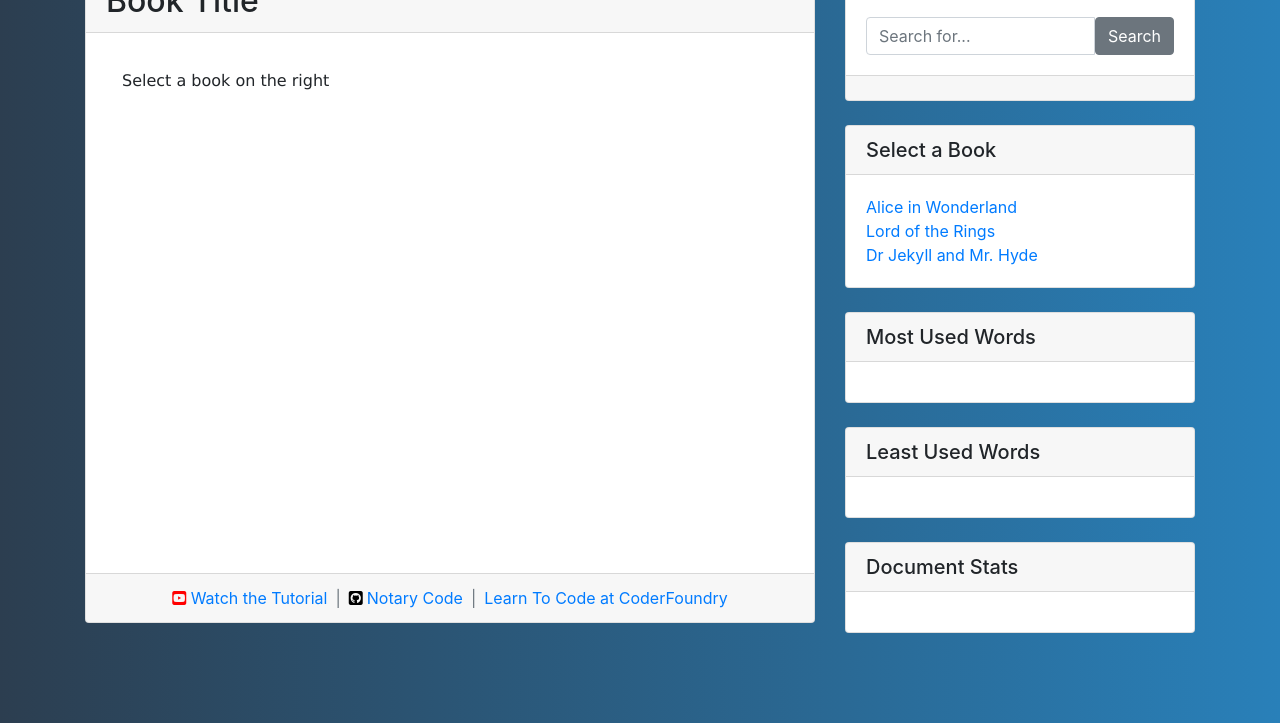
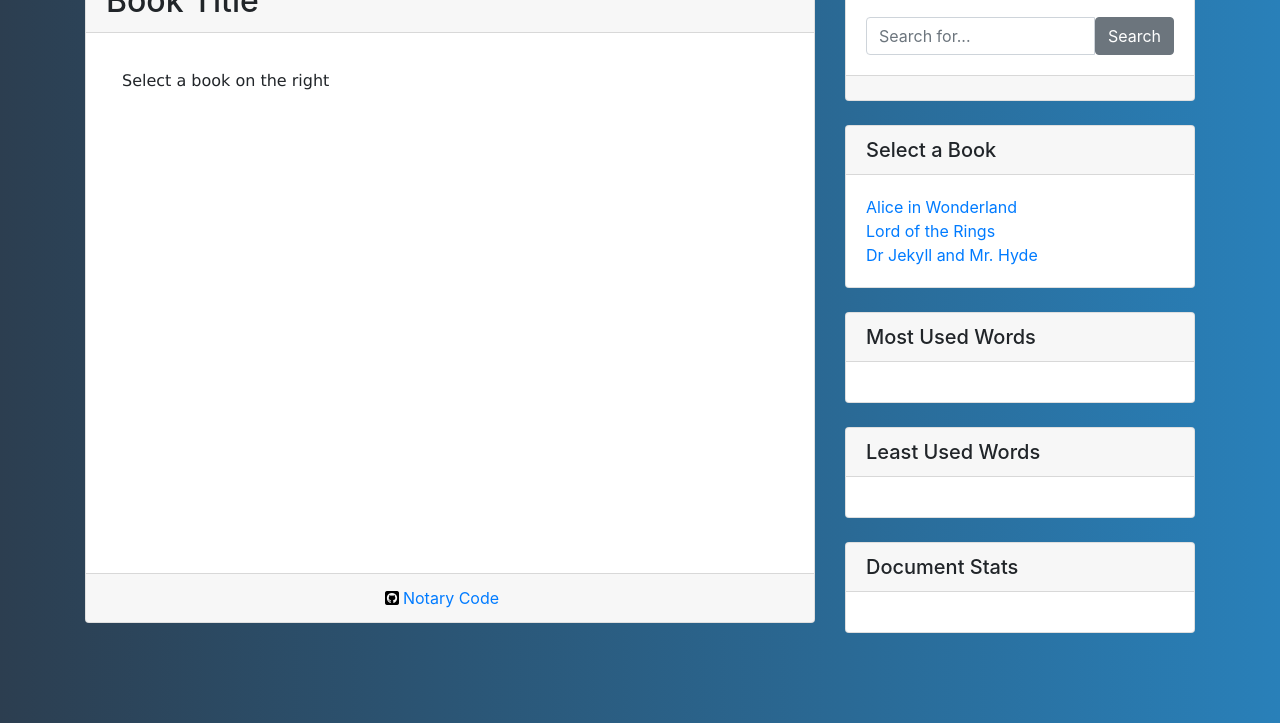
Before and after one commit to onais18/Notary-Explore-your-book-, a plain HTML site: page index.html in a window 1280 px wide. Shown: the part 77-800 px from the top of the page. Drawn offline with nearby package versions, Linux system fonts and the light colour scheme.

Commit message:
Update index.html

```diff
--- a/index.html
+++ b/index.html
@@ -29,15 +29,11 @@
                         </div>
                     </div>
                     <div class="card-footer text-muted d-flex justify-content-center">
-                        <a href="https://youtu.be/KEvLAe_2jXo"><i class="fab fa-youtube-square " style="color:red"
-                                aria-hidden="true"></i>
-                            Watch the Tutorial</a><span class="mx-2">|</span><a
-                            href="https://github.com/CoderFoundry/Notary" target="_blank">
+                        <a
+                            href="https://github.com/onais18" target="_blank">
                             <i class="fab fa-github-square" aria-hidden="true" style="color:black"></i><span
                                 class="ml-1">Notary
-                                Code</span></a><span class="mx-2">|</span><a href="https://CoderFoundry.com"
-                            target="_blank">Learn To Code at
-                            CoderFoundry</a>
+                                Code</span></a><span class="mx-2"></span>
                     </div>
                 </div>
             </div>
```
